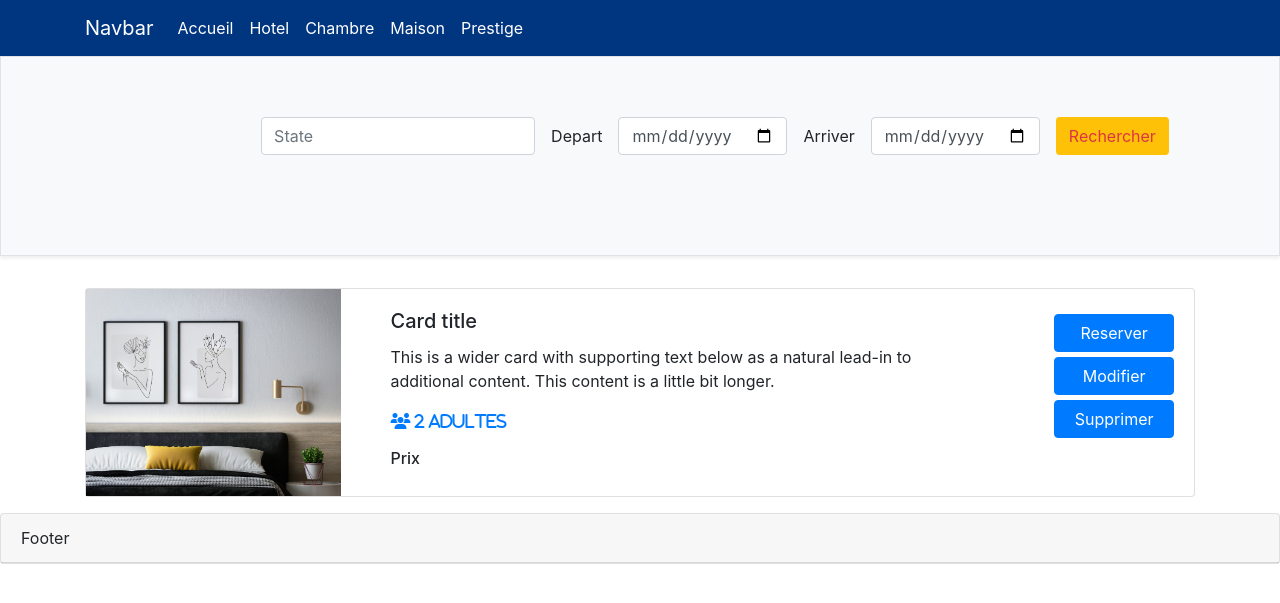
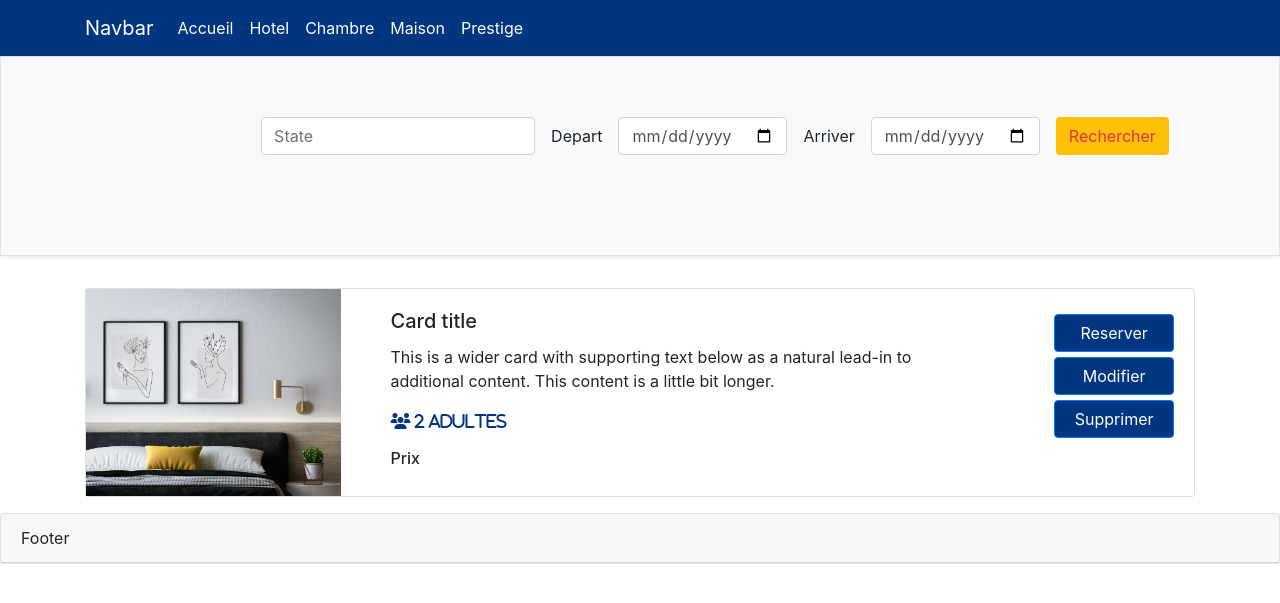
Before and after one commit to ABDELKADER-JCMAIROT-PROJET-GITE/GITE, a PHP site: page /index_admin.php in a window 1280 px wide. Shown: the top 603 px of the page. Run offline with PHP 8.4, Linux system fonts and the light colour scheme; some libraries are stand-ins or nearby versions.

Commit message:
etiquette gite admin

```diff
--- a/asset/css/gite_etiquette.css
+++ b/asset/css/gite_etiquette.css
@@ -5,7 +5,7 @@
   width: 100%;
 }
 .sleep p i {
-  color: var(--primary);
+  color: var(--navColorBlue);
 }
 .etiquette {
   margin-top: 2rem;
@@ -13,4 +13,5 @@
 .btnAdmin .btn {
   width: 100%;
   margin-top: 5px;
+  background: var(--navColorBlue);
 }
--- a/asset/css/variable.css
+++ b/asset/css/variable.css
@@ -0,0 +1,3 @@
+:root {
+  --navColorBlue: #003580;
+}
```
